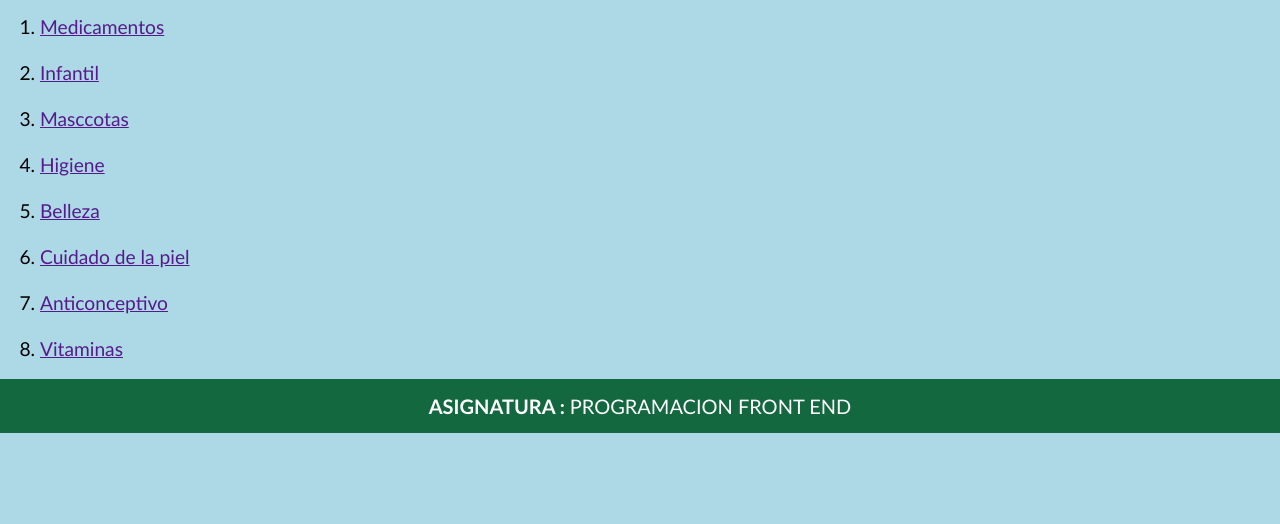
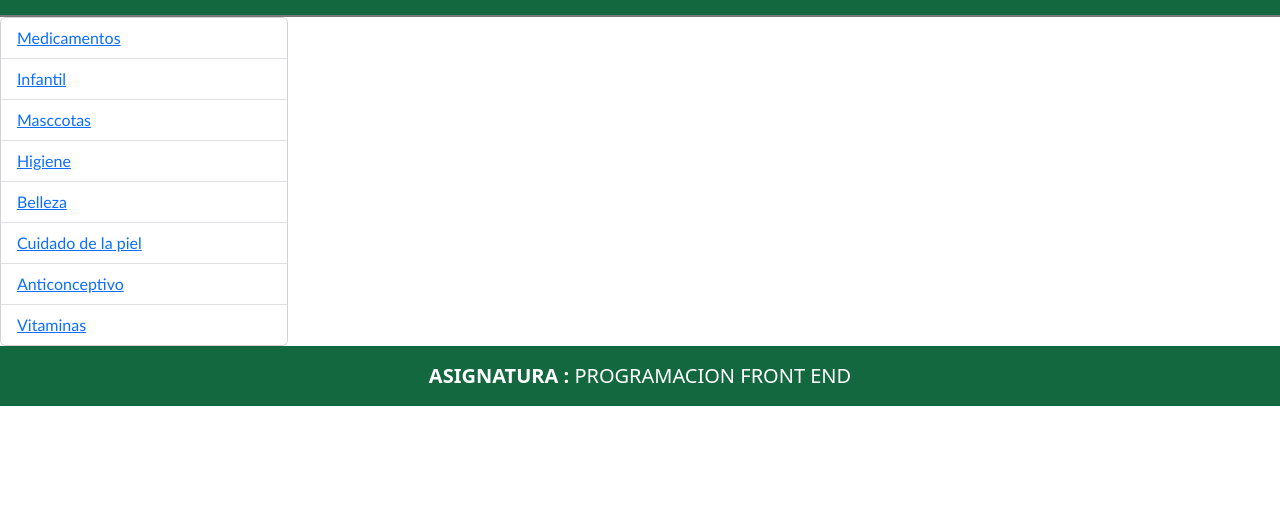
Before and after one commit to Mrcs-krbne/Concepto-farmacia, a plain HTML site: page Productos.html in a window 1280 px wide. Shown: the part 276-800 px from the top of the page. Drawn offline with nearby package versions, Linux system fonts and the light colour scheme.

Commit message:
Final ver

```diff
--- a/Productos.html
+++ b/Productos.html
@@ -6,6 +6,8 @@
     <meta name="viewport" content="width=device-width, initial-scale=1.0" />
     <title>Home</title>
     <link href="css/estilos.css" rel="stylesheet" type="text/css"/>
+    <link href="https://cdn.jsdelivr.net/npm/bootstrap@5.3.3/dist/css/bootstrap.min.css" rel="stylesheet" integrity="sha384-QWTKZyjpPEjISv5WaRU9OFeRpok6YctnYmDr5pNlyT2bRjXh0JMhjY6hW+ALEwIH" crossorigin="anonymous">
+
 </head>
 
 <body>
@@ -26,7 +28,7 @@
         <ul>
             <center>
                 <li><a href="Index.html">Inicio</a> </li>
-                <li><a href="Productos.html">Productos</a> </li>
+                <li><a href="Productos.html">Categorias</a> </li>
                 <li><a href="Contactos.html">Contactanos</a> </li>
             </center>
 
@@ -37,29 +39,21 @@
 
 
     <main>
+        <script src="https://cdn.jsdelivr.net/npm/bootstrap@5.3.3/dist/js/bootstrap.bundle.min.js" integrity="sha384-YvpcrYf0tY3lHB60NNkmXc5s9fDVZLESaAA55NDzOxhy9GkcIdslK1eN7N6jIeHz" crossorigin="anonymous"></script>
 
-        <article> <big>
-            <div id="test1">
-                <ol>
-                    <li><a href="">Medicamentos</a></li>
-                    <br>
-                    <li><a href="">Infantil</a></li>
-                    <br>
-                    <li><a href="">Masccotas</a></li>
-                    <br>
-                    <li><a href="">Higiene</a></li>
-                    <br>
-                    <li><a href="">Belleza</a></li>
-                    <br>
-                    <li><a href="">Cuidado de la piel</a></li>
-                    <br>
-                    <li><a href="">Anticonceptivo</a></li>
-                    <br>
-                    <li><a href="">Vitaminas</a></li>
-                </ol>
-            </div>
 
-        </article></big>
+        <div class="card" style="width: 18rem;">
+            <ul class="list-group list-group-flush">
+              <li class="list-group-item"><a href="">Medicamentos</a></li>
+              <li class="list-group-item"><a href="">Infantil</a></li>
+              <li class="list-group-item"><a href="">Masccotas</a></li>
+              <li class="list-group-item"><a href="">Higiene</a></li>
+              <li class="list-group-item"><a href="">Belleza</a></li>
+              <li class="list-group-item"><a href="">Cuidado de la piel</a></li>
+              <li class="list-group-item"><a href="">Anticonceptivo</a></li>
+              <li class="list-group-item"><a href="">Vitaminas</a></li>
+            </ul>
+        </div>
 
     </main>
 
```
Also changed, not shown: Contactos.html (+18 -21 lines).
